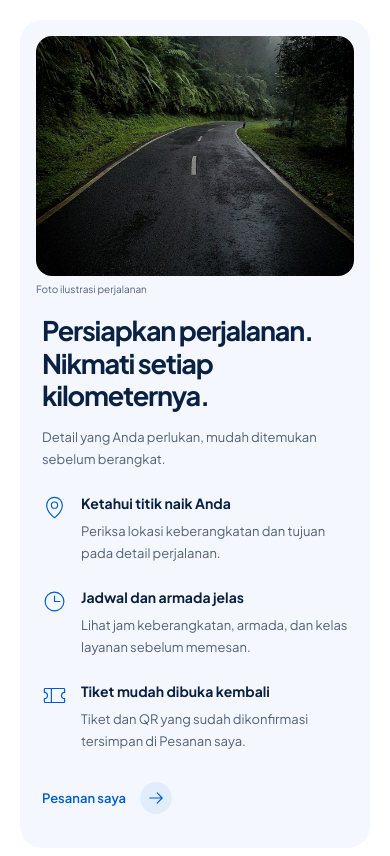
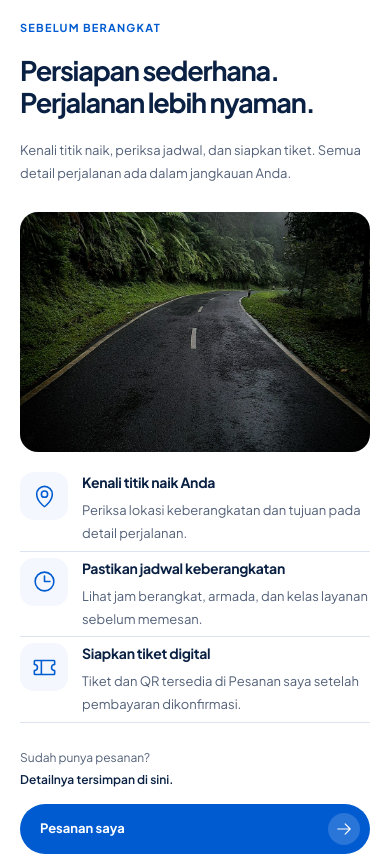
Before and after one commit to ALIFKA-HUB/seatpax, a Next.js app: page / in a window 390 px wide. Shown: the part 3700-4556 px from the top of the page. Built offline with nearby package versions, Linux system fonts and the light colour scheme; no server answers.

Commit message:
design: recompose landing preparation section for desktop and phone

```diff
--- a/app/landing/landing.css
+++ b/app/landing/landing.css
@@ -125,16 +125,25 @@
   .sp-landing .lp-booking-flow p {max-width:25ch; margin-inline:auto; text-wrap:pretty}
   .lp-booking-flow li:not(:last-child)::after {left:calc(50% + 40px); right:auto; width:calc(100% - 50px)}
 }
-.sp-landing .lp-experience {display:grid; grid-template-columns:1fr 1fr; align-items:center; gap:72px; padding:28px; background:var(--lp-tint); border-radius:28px}
-.lp-experience-photo {position:relative; margin:0; height:470px; min-width:0}
-.lp-experience-photo img {object-fit:cover; object-position:50% 58%; border-radius:22px}
-.lp-experience-photo figcaption {position:absolute; top:100%; margin-top:6px; font-size:10px; color:var(--sp-muted)}
-.lp-experience-copy {padding:26px 20px 26px 0; min-width:0}
-.sp-landing .lp-experience h2 {font-size:clamp(25px,2.6vw,34px)}
-.lp-benefit {display:flex; align-items:flex-start; gap:16px; margin-top:25px}
-.lp-benefit>svg {flex:none; color:var(--sp-primary); margin-top:2px}
-.sp-landing .lp-benefit h3 {font-size:14px; margin:0 0 6px; font-weight:700}
-.sp-landing .lp-benefit p {color:var(--sp-muted); font-size:13px; line-height:1.7; margin:0; max-width:340px}
+.sp-landing .lp-experience {display:grid; gap:32px; padding:0; background:var(--lp-surface); border-radius:0}
+.lp-experience-heading {display:grid; grid-template-columns:1.2fr 1fr; align-items:end; gap:64px}
+.sp-landing .lp-experience-heading h2 {font-size:clamp(28px,3vw,40px); line-height:1.18; margin:0; text-wrap:balance}
+.sp-landing .lp-experience-heading>p {font-size:14px; line-height:1.8; color:var(--sp-muted); margin:0 0 3px; max-width:40ch}
+.lp-experience-body {display:grid; grid-template-columns:minmax(0,1fr) minmax(0,1fr); align-items:stretch; gap:48px}
+.lp-experience-photo {position:relative; margin:0; min-height:360px; min-width:0; overflow:hidden; border-radius:24px; background:var(--lp-tint)}
+.lp-experience-photo img {object-fit:cover; object-position:50% 60%}
+.lp-experience-copy {min-width:0; display:flex; flex-direction:column; justify-content:space-between}
+.lp-preparation-list {list-style:none; padding:0; margin:0}
+.lp-benefit {display:grid; grid-template-columns:48px minmax(0,1fr); align-items:start; gap:18px; padding:22px 0; border-bottom:1px solid var(--sp-border)}
+.lp-benefit:first-child {padding-top:4px}
+.lp-benefit-icon {display:grid; place-items:center; width:48px; height:48px; border-radius:14px; background:var(--lp-tint); color:var(--sp-primary)}
+.sp-landing .lp-benefit h3 {font-size:15px; line-height:1.5; margin:0 0 6px; font-weight:700; letter-spacing:-.02em}
+.sp-landing .lp-benefit p {color:var(--sp-muted); font-size:13px; line-height:1.75; margin:0; max-width:40ch}
+.lp-preparation-footer {display:flex; align-items:center; justify-content:space-between; gap:16px; padding-top:24px}
+.sp-landing .lp-preparation-footer p {color:var(--sp-muted); font-size:12px; line-height:1.8; margin:0}
+.lp-preparation-footer strong {color:var(--sp-ink); font-weight:550}
+.sp-landing .lp-preparation-footer .lp-button {text-decoration:none; flex:none}
+.sp-landing .lp-preparation-footer .lp-button:hover {background:var(--sp-hover); color:#fff}
 .sp-landing .lp-text-link {display:inline-flex; gap:14px; align-items:center; min-height:44px; font-size:13px; margin-top:24px}
 .lp-link-arrow {background:#e2edfc}
 .sp-landing .lp-help {display:grid; grid-template-columns:.8fr 1.2fr; gap:72px; margin:0 38px}
@@ -163,9 +172,9 @@
   .lp-search-fields label:nth-of-type(3) {grid-column:1/3}
   .lp-search-fields .lp-button {grid-column:3}
   .sp-landing .lp-network,.sp-landing .lp-booking,.sp-landing .lp-help {margin-inline:20px}
-  .sp-landing .lp-experience {gap:30px; padding:22px}
-  .lp-experience-photo {height:480px}
-  .lp-experience-copy {padding-right:0}
+  .lp-experience-heading {gap:28px}
+  .lp-experience-body {gap:28px}
+  .lp-preparation-footer {align-items:flex-start; flex-direction:column}
   .sp-landing .lp-help {gap:32px}
 }
 @media(max-width:767px) {
@@ -197,11 +206,16 @@
   .lp-flow-icon {position:absolute; top:0; left:0; width:50px; height:50px; margin:0; box-shadow:none}
   .sp-landing .lp-booking-flow h3 {font-size:14px; margin-bottom:5px}
   .sp-landing .lp-booking-flow p {max-width:none; font-size:13px; line-height:1.7}
-  .sp-landing .lp-experience {grid-template-columns:minmax(0,1fr); gap:32px; padding:16px; border-radius:22px}
-  .lp-experience-photo {height:240px}
-  .lp-experience-photo img {border-radius:16px; object-position:50% 64%}
-  .lp-experience-copy {padding:6px 6px 12px}
-  .lp-benefit {margin-top:23px; gap:14px}
+  .sp-landing .lp-experience {gap:24px}
+  .lp-experience-heading,.lp-experience-body {grid-template-columns:minmax(0,1fr); gap:20px}
+  .sp-landing .lp-experience-heading>p {font-size:13px; max-width:48ch}
+  .lp-experience-photo {height:240px; min-height:0; border-radius:18px}
+  .lp-experience-photo img {object-position:50% 64%}
+  .lp-benefit {gap:14px; padding:20px 0}
+  .lp-benefit:first-child {padding-top:0}
+  .sp-landing .lp-benefit h3 {font-size:14px}
+  .lp-preparation-footer {align-items:flex-start; flex-direction:column; gap:14px}
+  .sp-landing .lp-preparation-footer .lp-button {justify-content:space-between; width:100%}
   .sp-landing .lp-help {grid-template-columns:minmax(0,1fr); gap:26px}
   .sp-landing .lp-faq summary {font-size:13px; min-height:44px}
   .lp-photo-credits {padding:0 4px}
--- a/app/page.tsx
+++ b/app/page.tsx
@@ -66,17 +66,22 @@ export default function Home() {
 
       <div className="lp-screen" id="persiapan" data-landing-section>
       <section className="lp-experience" aria-labelledby="experience-title">
-        <figure className="lp-experience-photo">
-          <Image src="/landing/morning-road.jpg" alt="Ilustrasi jalan di tengah hutan berkabut" fill sizes="(max-width: 767px) 100vw, 45vw"/>
-          <figcaption>Foto ilustrasi perjalanan</figcaption>
-        </figure>
-        <div className="lp-experience-copy">
-          <h2 id="experience-title">Persiapkan perjalanan.<br/>Nikmati setiap kilometernya.</h2>
-          <p>Detail yang Anda perlukan, mudah ditemukan sebelum berangkat.</p>
-          <div className="lp-benefit"><MapPin size={25} weight="light" aria-hidden="true"/><div><h3>Ketahui titik naik Anda</h3><p>Periksa lokasi keberangkatan dan tujuan pada detail perjalanan.</p></div></div>
-          <div className="lp-benefit"><Clock size={25} weight="light" aria-hidden="true"/><div><h3>Jadwal dan armada jelas</h3><p>Lihat jam keberangkatan, armada, dan kelas layanan sebelum memesan.</p></div></div>
-          <div className="lp-benefit"><Ticket size={25} weight="light" aria-hidden="true"/><div><h3>Tiket mudah dibuka kembali</h3><p>Tiket dan QR yang sudah dikonfirmasi tersimpan di Pesanan saya.</p></div></div>
-          <Link className="lp-text-link" href="/tickets">Pesanan saya<span className="lp-link-arrow"><ArrowRight size={18} aria-hidden="true"/></span></Link>
+        <header className="lp-experience-heading">
+          <div><p className="lp-feature-eyebrow">SEBELUM BERANGKAT</p><h2 id="experience-title">Persiapan sederhana.<br/>Perjalanan lebih nyaman.</h2></div>
+          <p>Kenali titik naik, periksa jadwal, dan siapkan tiket. Semua detail perjalanan ada dalam jangkauan Anda.</p>
+        </header>
+        <div className="lp-experience-body">
+          <figure className="lp-experience-photo">
+            <Image src="/landing/morning-road.jpg" alt="Ilustrasi jalan di tengah hutan berkabut" fill sizes="(max-width: 767px) 100vw, (max-width: 1023px) 45vw, 540px"/>
+          </figure>
+          <div className="lp-experience-copy">
+            <ul className="lp-preparation-list">
+              <li className="lp-benefit"><span className="lp-benefit-icon"><MapPin size={25} weight="regular" aria-hidden="true"/></span><div><h3>Kenali titik naik Anda</h3><p>Periksa lokasi keberangkatan dan tujuan pada detail perjalanan.</p></div></li>
+              <li className="lp-benefit"><span className="lp-benefit-icon"><Clock size={25} weight="regular" aria-hidden="true"/></span><div><h3>Pastikan jadwal keberangkatan</h3><p>Lihat jam berangkat, armada, dan kelas layanan sebelum memesan.</p></div></li>
+              <li className="lp-benefit"><span className="lp-benefit-icon"><Ticket size={25} weight="regular" aria-hidden="true"/></span><div><h3>Siapkan tiket digital</h3><p>Tiket dan QR tersedia di Pesanan saya setelah pembayaran dikonfirmasi.</p></div></li>
+            </ul>
+            <div className="lp-preparation-footer"><p>Sudah punya pesanan?<br/><strong>Detailnya tersimpan di sini.</strong></p><Link className="lp-button" href="/tickets">Pesanan saya<span className="lp-button-arrow"><ArrowRight size={18} aria-hidden="true"/></span></Link></div>
+          </div>
         </div>
       </section>
       </div>
```
Also changed, not shown: 2 other files (tests, documents, lock files or other folders).
